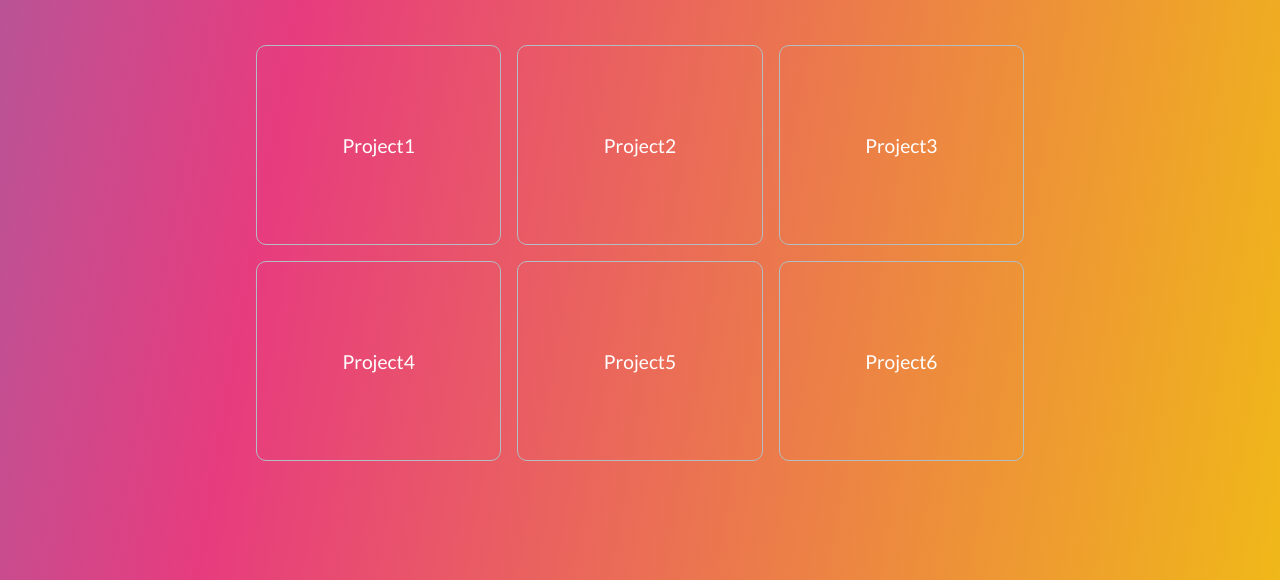
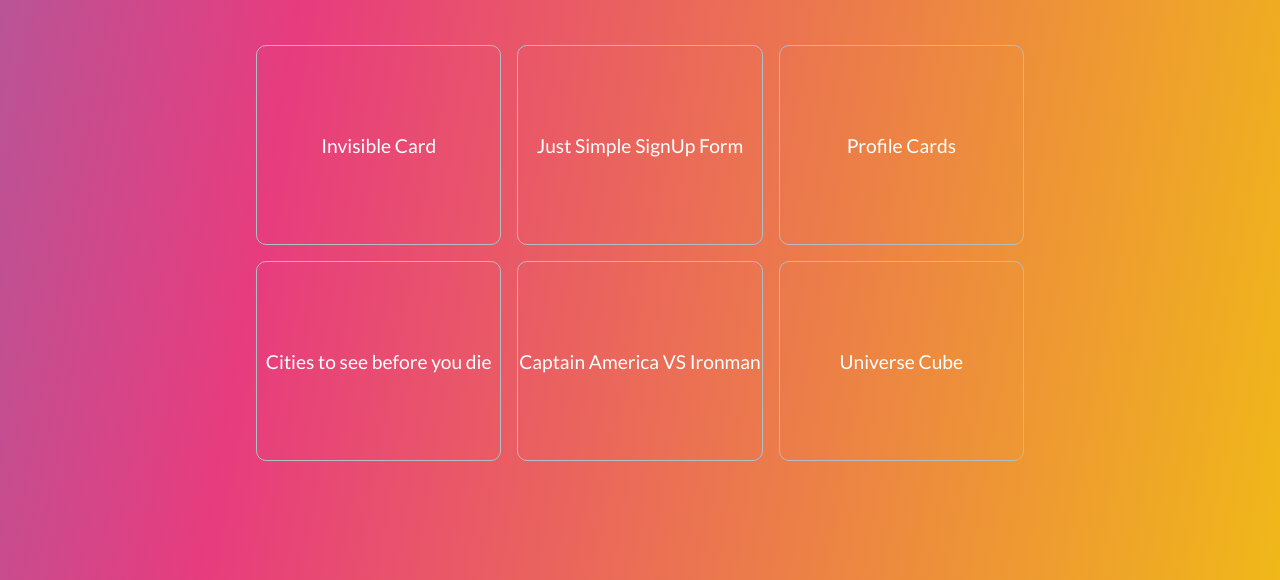
Before and after one commit to jjanmo/memories, a plain HTML site: page index.html in a window 1280 px wide. Shown: the part 220-800 px from the top of the page. Drawn offline with Linux system fonts and the light colour scheme.

Commit message:
chores: chagne list text

```diff
--- a/index.html
+++ b/index.html
@@ -15,12 +15,16 @@
     <div class="wrapper">
       <h1>six creative projects</h1>
       <ul>
-        <li><a href="./project1/index.html">Project1</a></li>
-        <li><a href="./project2/index.html">Project2</a></li>
-        <li><a href="#" onclick="alert('Coming Soon')">Project3</a></li>
-        <li><a href="#" onclick="alert('Coming Soon')">Project4</a></li>
-        <li><a href="./project5/index.html">Project5</a></li>
-        <li><a href="#" onclick="alert('Coming Soon')">Project6</a></li>
+        <li><a href="./project1/index.html">Invisible Card</a></li>
+        <li><a href="./project2/index.html">Just Simple SignUp Form</a></li>
+        <li><a href="#" onclick="alert('Coming Soon')">Profile Cards</a></li>
+        <li>
+          <a href="#" onclick="alert('Coming Soon')"
+            >Cities to see before you die</a
+          >
+        </li>
+        <li><a href="./project5/index.html">Captain America VS Ironman</a></li>
+        <li><a href="#" onclick="alert('Coming Soon')">Universe Cube</a></li>
       </ul>
     </div>
   </body>
```
